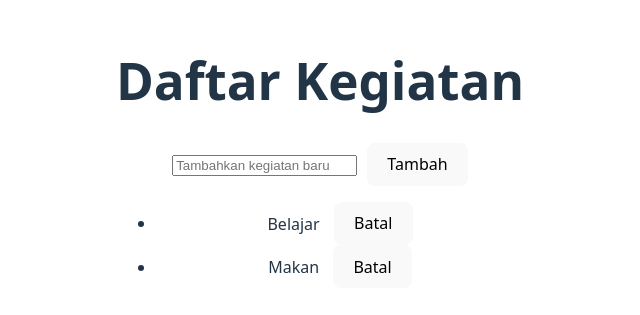
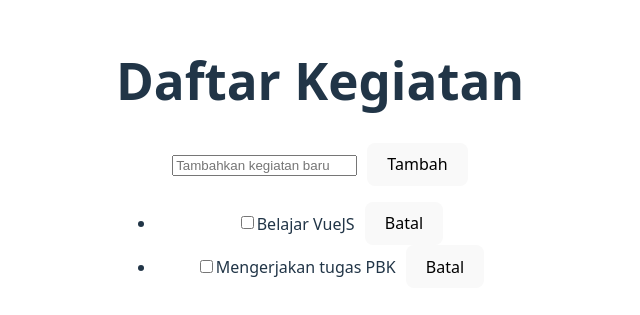
Before and after one commit to MawlaBarvez233510836/32-pbk-uts-233510836, a Vue app: page / in a window 1280 px wide. Shown: the part 239-554 px from the top of the page, without its empty margins (320-960 px from the left). Built offline with nearby package versions, Linux system fonts and the light colour scheme.

Commit message:
user dapat mencentang kegiatan yang sudah selesai dilakukan

```diff
--- a/src/App.vue
+++ b/src/App.vue
@@ -9,7 +9,8 @@
 
     <ul>
       <li v-for="(task, index) in tasks" :key="index">
-        {{ task.text }}
+        <input type="checkbox" v-model="task.completed" />
+        <span :class="{ done: task.completed }">{{ task.text }}</span>
         <button @click="removeTask(index)">Batal</button>
       </li>
     </ul>
@@ -22,8 +23,8 @@ export default {
     return {
       newTask: "",
       tasks: [
-        { text: "Belajar ", completed: false },
-        { text: "Makan", completed: false }
+        { text: "Belajar VueJS", completed: false },
+        { text: "Mengerjakan tugas PBK", completed: false }
       ]
     };
   },
@@ -47,6 +48,10 @@ export default {
   margin: auto;
   padding: 20px;
 }
+.done {
+  text-decoration: line-through;
+  color: gray;
+}
 input[type="text"] {
   width: 70%;
   padding: 8px;
```
